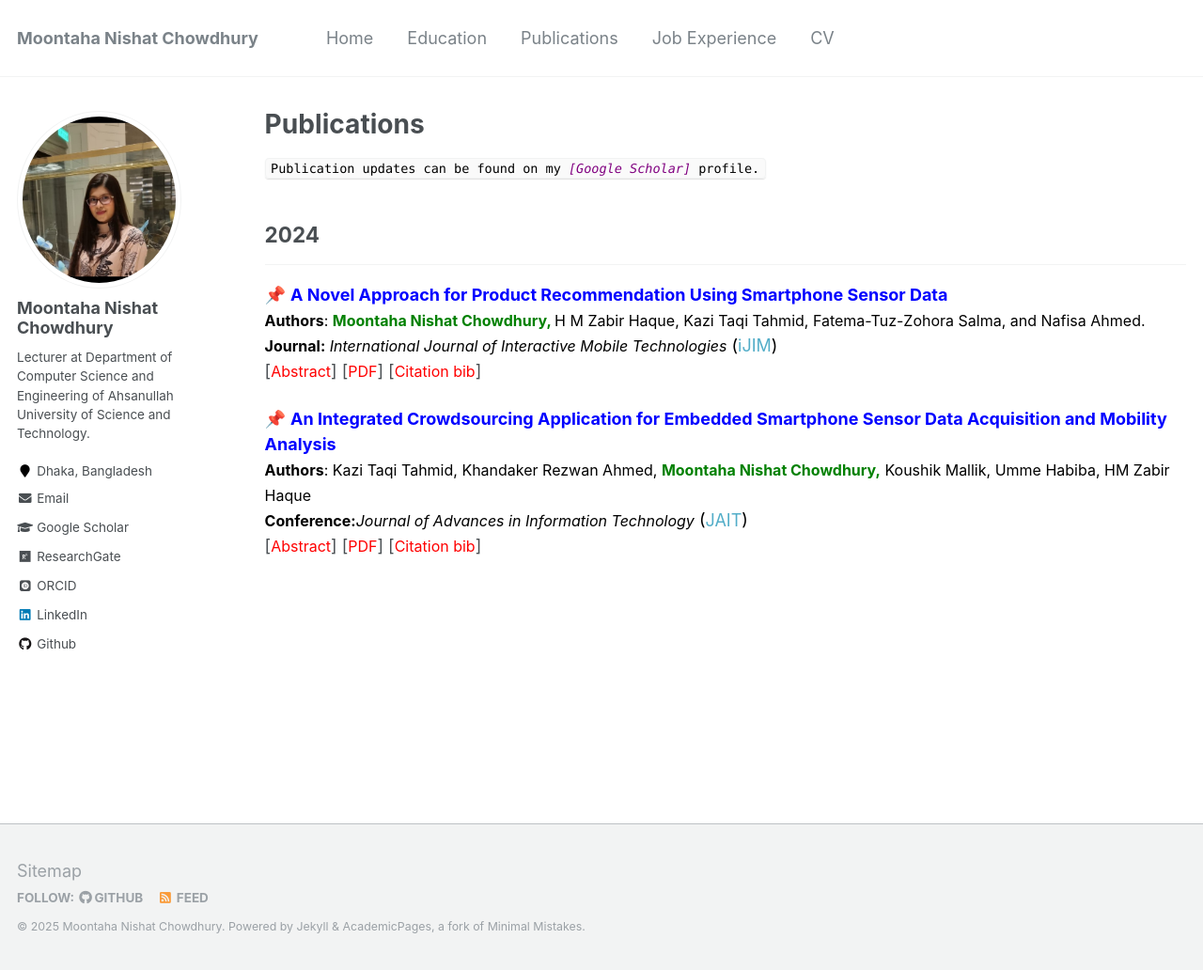
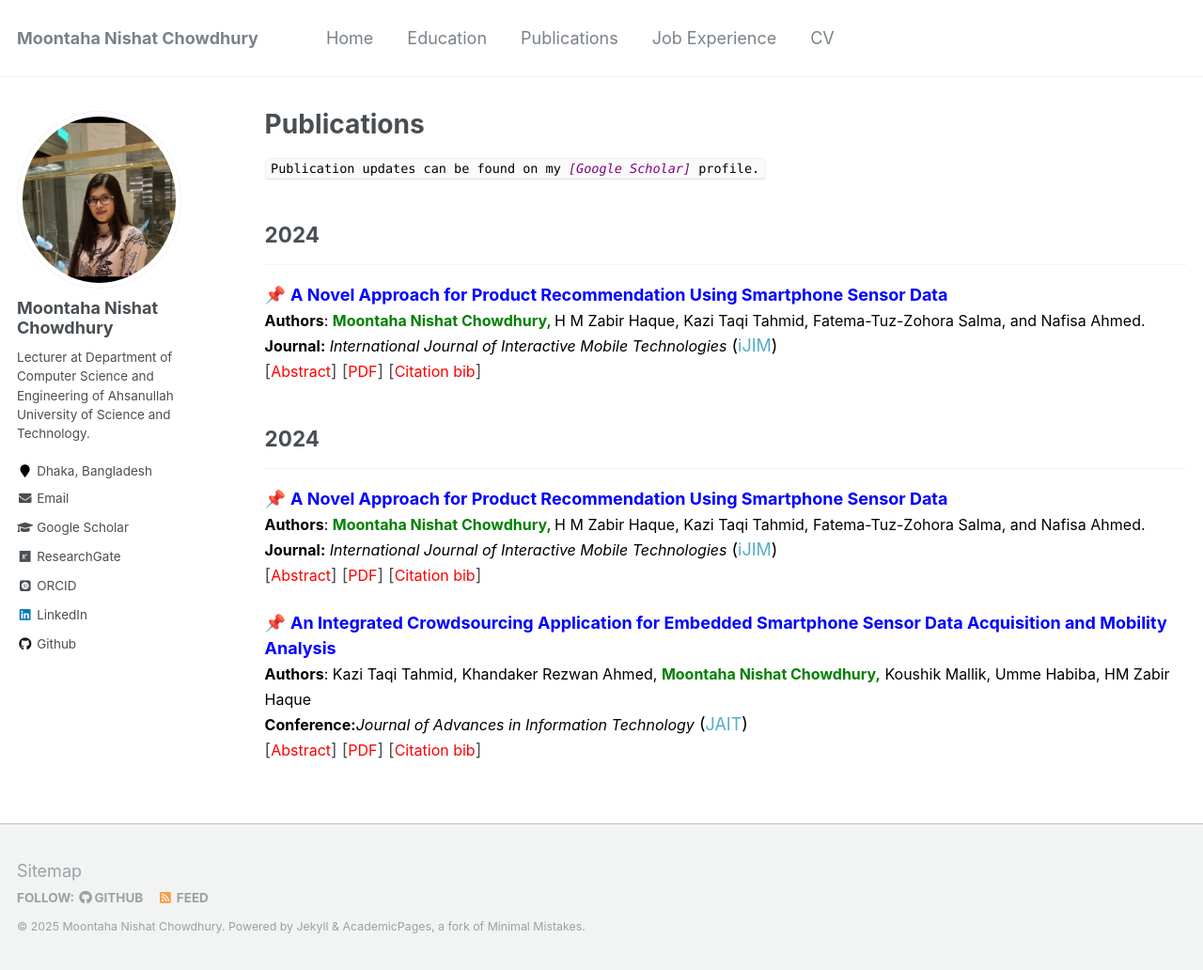
Before and after one commit to chowdhurymoontaha/chowdhurymoontaha.github.io, a Jekyll site: the page built from _pages/publications.md, in a window 1280 px wide and 1032 px high. Shown: the whole window at 94% size. Built offline with Jekyll 4.4.1, drawn with Linux system fonts in a browser that asks for light colours; some web fonts are replaced.

Commit message:
Update publications.md

```diff
--- a/_pages/publications.md
+++ b/_pages/publications.md
@@ -6,6 +6,65 @@ author_profile: true
 ---
 
 <code style="color:black;">Publication updates can be found on my <a style ="color:#800080;" href="https://scholar.google.com/citations?user=eYJP5BUAAAAJ&hl=en"><em>[Google Scholar]</em></a> profile.</code>
+
+
+## 2024
+---------
+<!-- Paper 02 -->
+📌 [<span style="color:Blue">**A Novel Approach for Product Recommendation Using Smartphone Sensor Data**</span>](https://online-journals.org/index.php/i-jim/article/view/31617)<br>
+<span style="color:black">
+	<font size="3"><strong>Authors</strong>: <strong style="color:green">Moontaha Nishat Chowdhury, </strong> H M Zabir Haque, Kazi Taqi Tahmid, Fatema-Tuz-Zohora Salma, and Nafisa Ahmed. </font>
+</span>
+<br>
+<span style="color:black">
+	<font size="3"><strong>Journal:</strong><em> International Journal of Interactive Mobile Technologies</em></font> ([iJIM](https://online-journals.org/index.php/i-jim/issue/view/869))
+</span>
+<br>
+[<a style="color:red;" href="#" onclick="$('#iran2022_abstract').toggle();return false;"><font size="3">Abstract</font></a>] [[<span style ="color:red"><font size="3">PDF</font></span>](https://www.researchgate.net/publication/363155563_A_Novel_Approach_for_Product_Recommendation_Using_Smartphone_Sensor_Data)] [<a style="color:red;" href="#" onclick="$('#iran2022_bib').toggle();return false;"><font size="3">Citation bib</font></a>]
+
+<div id="iran2022_bib" class="bib" style="display:none;">
+	<pre>
+		@article{chowdhury2022novel,
+		title={A Novel Approach for Product Recommendation Using Smartphone Sensor Data.},
+		author={Chowdhury, Moontaha Nishat and Haque, HM and Tahmid, Kazi Taqi and Salma, Fatema-Tuz-Zohora and Ahmed, Nafisa},
+		journal={International Journal of Interactive Mobile Technologies},
+		volume={16},
+		number={16},
+		year={2022}
+}
+	</pre>
+</div>
+
+<div id="iran2022_abstract" class="abstract" style="display:none;">
+	<p style="text-align:justify; color:black;">
+		<font size="3">
+			Human Activity-based studies have become an omnipresent
+research topic in Machine Learning. Considering the countless impacts of human
+activity on persons' everyday life, we have analyzed the correlation between
+human activity and their product preferences in our study and proposed that
+daily human activity could be a metric for product recommendation models.
+To address this previously unaccounted phenomenon, a new approach is pre
+sented in our study that gives real-time recommendations to users by observing
+their activeness in daily life. However, product recommendation systems mostly
+believe in ratings, and the purchase behavior of users instead of investigating the
+precious insights of users' daily activities. But we examined smartphones' GPS
+sensor data using machine learning algorithms to urge insights from users' daily
+activeness and proposed a model for predicting the product of interest of the
+purchasers, based on the activeness of their daily life. Moreover, based on our
+model, we have introduced a prototype of a real-time recommendation system,
+especially for the retail shops that rely on users' implicit data from smartphone
+sensors to form product recommendations. For conducting our study, we devel
+oped an android application that-collects embedded smartphone sensor data
+and can detect objects to provide product recommendations and product details.
+Experiment shows, that our proffered daily activeness-based recommendation
+system using smartphone sensor data, performs with a precision of 66%, but
+it is also a promising performance because it does not use customers' explicit
+feedback.
+		</font>
+	</p>
+</div>
+
+
 
 
 
```
